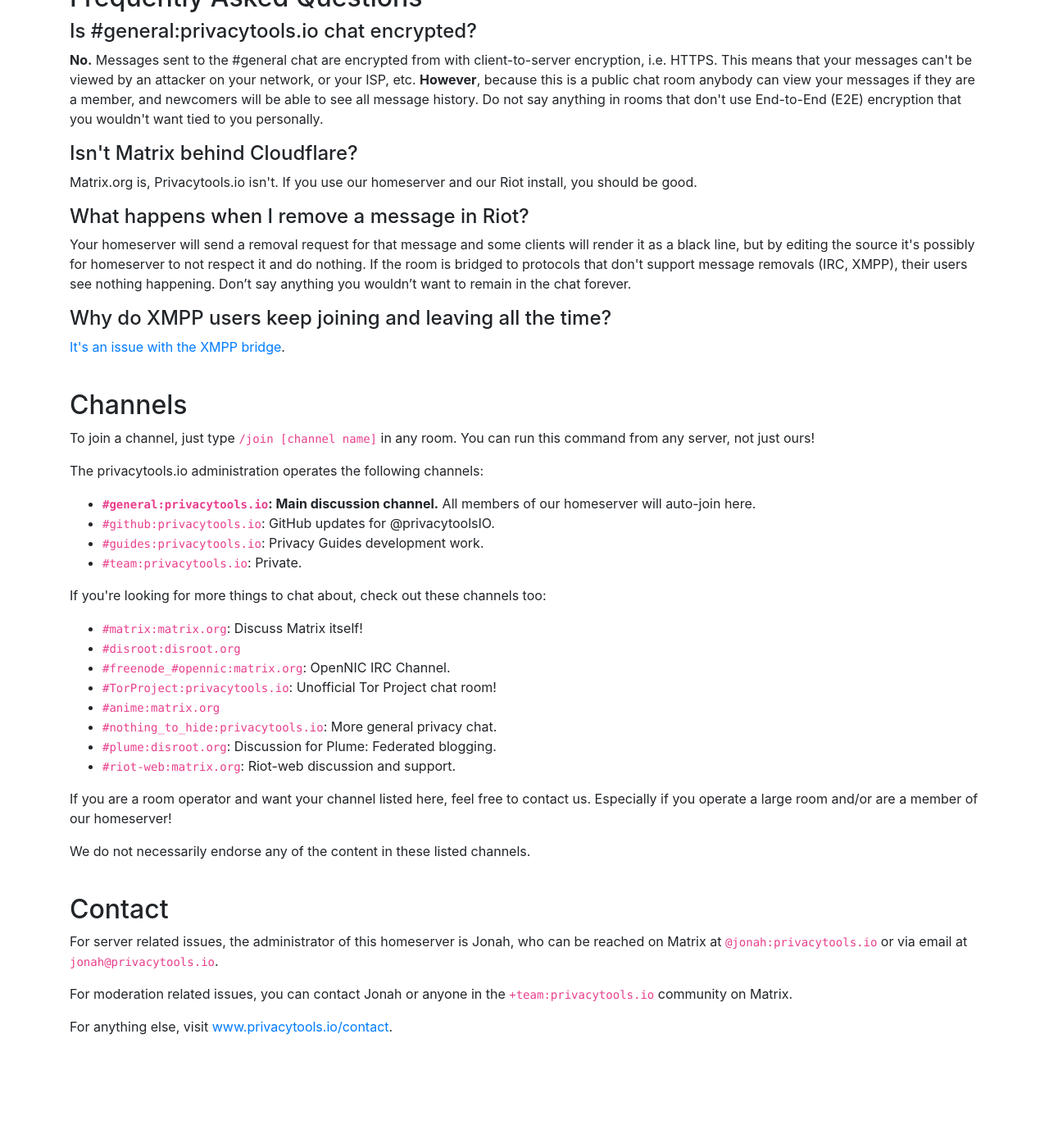
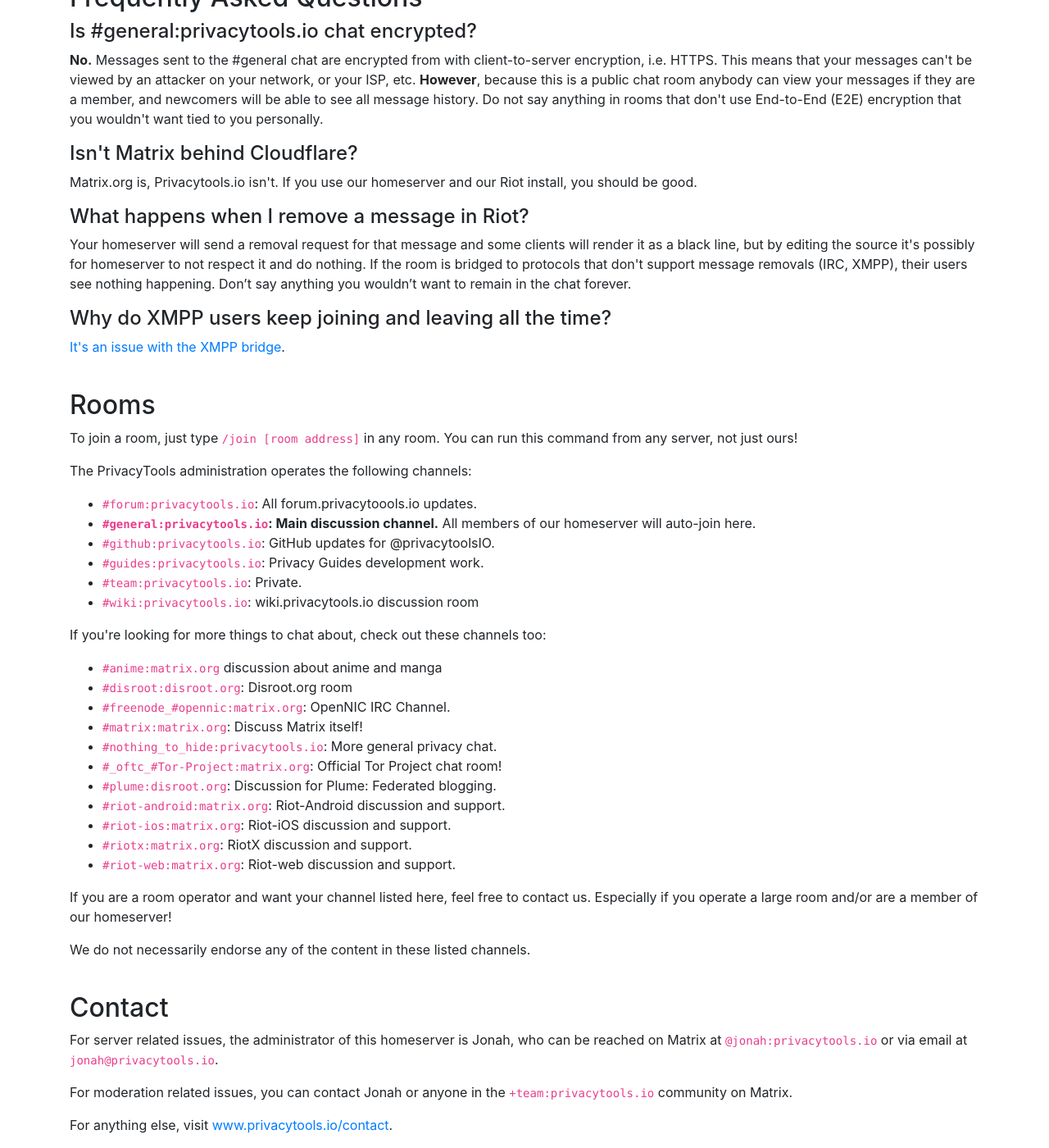
Before and after one commit to privacytools/static-sites, a Jekyll site: the page built from chat/index.html, in a window 1280 px wide and 1400 px high, scrolled down 2333 px. Shown: the whole window at 82% size. Built offline with Jekyll 4.4.1, drawn with Linux system fonts in a browser that asks for light colours; before the commit the page ends 3613 px from its top, so only the background shows below that.

Commit message:
chat: update room listing

```diff
--- a/chat/index.html
+++ b/chat/index.html
@@ -70,24 +70,29 @@
 <h4>Why do XMPP users keep joining and leaving all the time?</h4>
 <p><a href="https://github.com/matrix-org/matrix-bifrost/issues/63">It's an issue with the XMPP bridge</a>.</p>
 
-<h2 class="pt-4">Channels</h2>
-<p>To join a channel, just type <code>/join [channel name]</code> in any room. You can run this command from any server, not just ours!</p>
-<p>The privacytools.io administration operates the following channels:</p>
+<h2 class="pt-4">Rooms</h2>
+<p>To join a room, just type <code>/join [room address]</code> in any room. You can run this command from any server, not just ours!</p>
+<p>The PrivacyTools administration operates the following channels:</p>
 <ul>
+  <li><code>#forum:privacytools.io</code>: All forum.privacytoools.io updates.</li>
   <li><strong><code>#general:privacytools.io</code>: Main discussion channel.</strong> All members of our homeserver will auto-join here.</li>
   <li><code>#github:privacytools.io</code>: GitHub updates for @privacytoolsIO.</li>
   <li><code>#guides:privacytools.io</code>: Privacy Guides development work.</li>
   <li><code>#team:privacytools.io</code>: Private.</li>
+  <li><code>#wiki:privacytools.io</code>: wiki.privacytools.io discussion room</li>
 </ul>
 <p>If you're looking for more things to chat about, check out these channels too:</p>
 <ul>
+  <li><code>#anime:matrix.org</code> discussion about anime and manga</li>
+  <li><code>#disroot:disroot.org</code>: Disroot.org room</li>
+  <li><code>#freenode_#opennic:matrix.org</code>: OpenNIC IRC Channel.</li>
   <li><code>#matrix:matrix.org</code>: Discuss Matrix itself!</li>
-  <li><code>#disroot:disroot.org</code></li>
-  <li><code>#freenode_#opennic:matrix.org</code>: OpenNIC IRC Channel.</li>
-  <li><code>#TorProject:privacytools.io</code>: Unofficial Tor Project chat room!</li>
-  <li><code>#anime:matrix.org</code></li>
   <li><code>#nothing_to_hide:privacytools.io</code>: More general privacy chat.</li>
+  <li><code>#_oftc_#Tor-Project:matrix.org</code>: Official Tor Project chat room!</li>
   <li><code>#plume:disroot.org</code>: Discussion for Plume: Federated blogging.</li>
+  <li><code>#riot-android:matrix.org</code>: Riot-Android discussion and support.</li>
+  <li><code>#riot-ios:matrix.org</code>: Riot-iOS discussion and support.</li>
+  <li><code>#riotx:matrix.org</code>: RiotX discussion and support.</li>
   <li><code>#riot-web:matrix.org</code>: Riot-web discussion and support.</li>
 </ul>
 <p>If you are a room operator and want your channel listed here, feel free to contact us. Especially if you operate a large room and/or are a member of our homeserver!</p>
```
